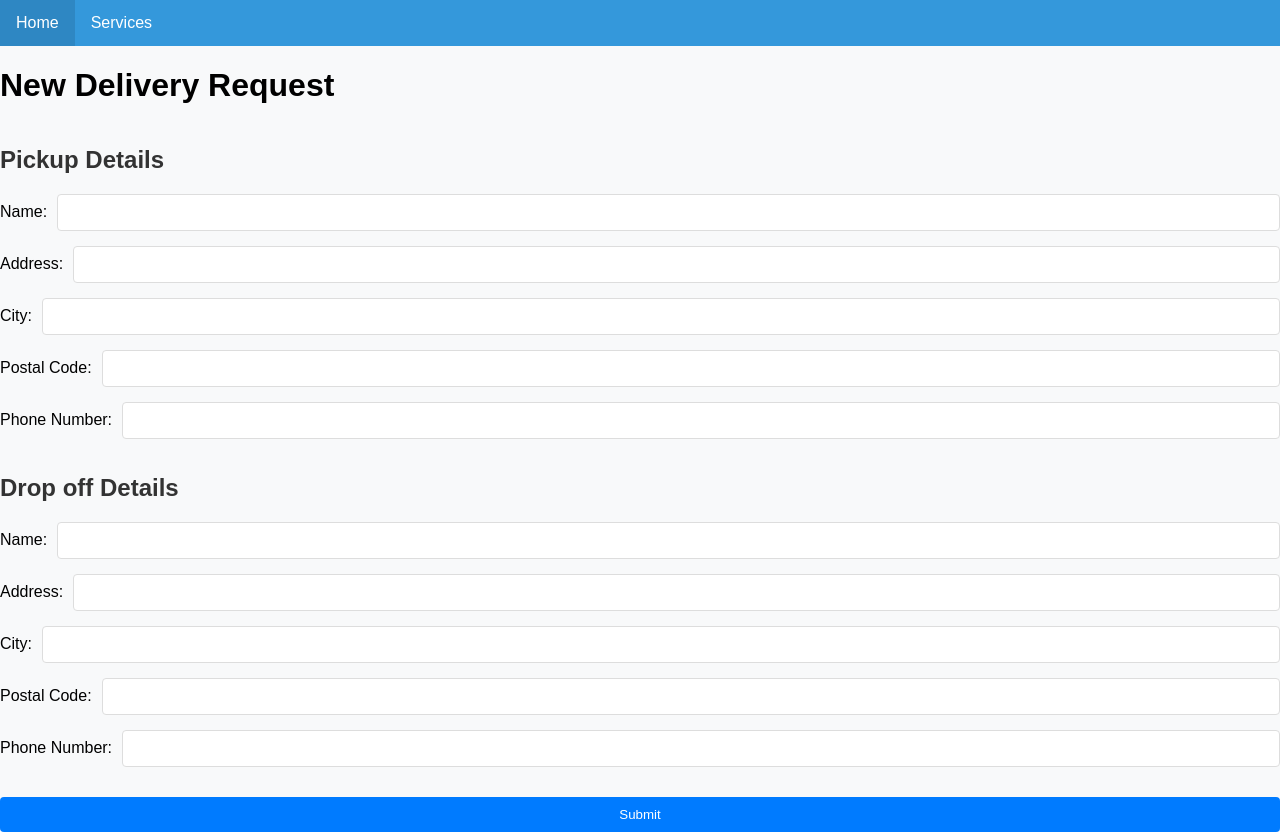
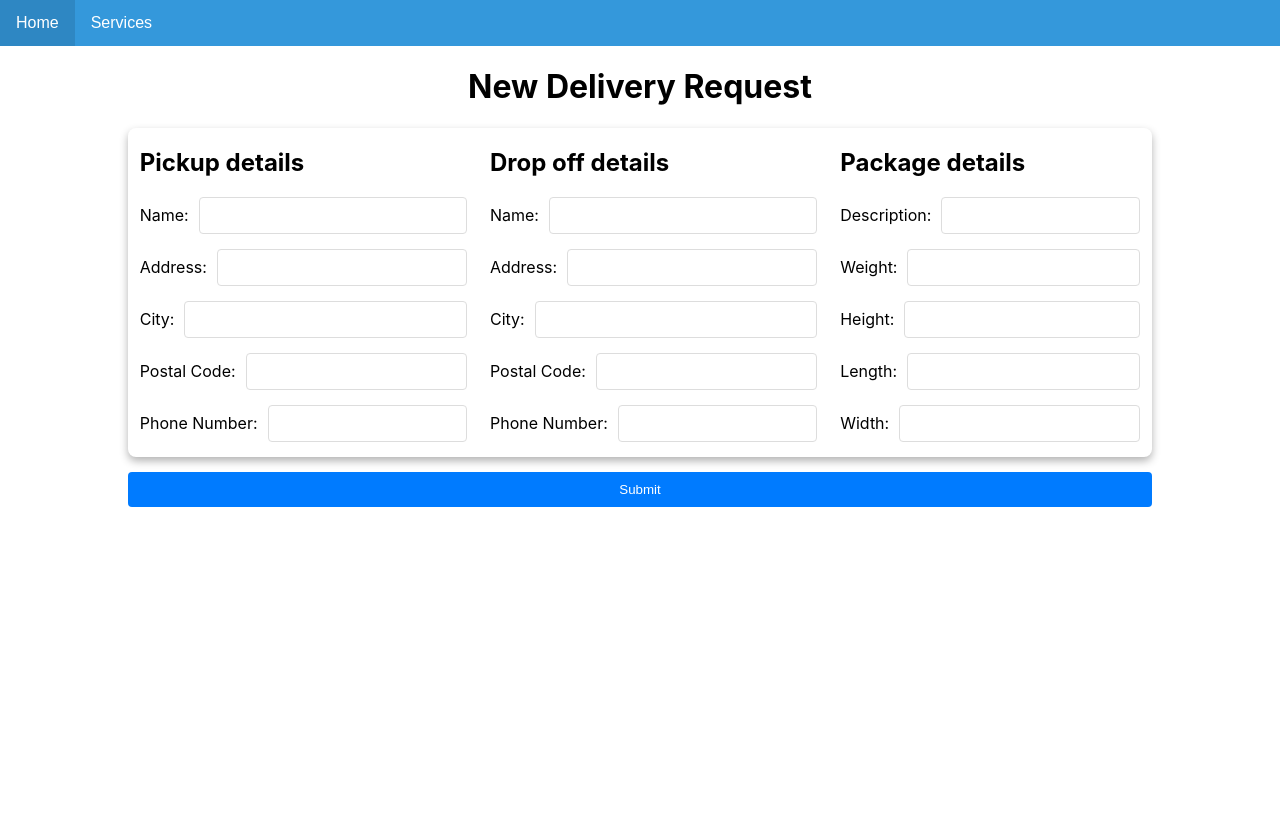
Before and after one commit to arcvelit/SADPS, a React (Create React App) app in the folder sadps-app/: page /make-delivery-request in a window 1280 px wide. After the commit the page ends 800 px from the top, so only its background shows below. Built offline with nearby package versions, Linux system fonts and the light colour scheme.

Commit message:
Added package details and style

```diff
--- a/sadps-app/src/components/Deliveries/Customer/MakeDeliveryRequest.js
+++ b/sadps-app/src/components/Deliveries/Customer/MakeDeliveryRequest.js
@@ -12,6 +12,14 @@ function MakeDeliveryRequest()
     postalCode: '',
     phoneNumber: '',
  });
+
+ const [packageDetails, setPackageDetails] = useState({
+  description: '',
+  weight: '',
+  height: '',
+  length: '',
+  width: '',
+});
 
  const [dropoff, setDropoff] = useState({
     name: '',
@@ -34,10 +42,12 @@ function MakeDeliveryRequest()
  };
 
  return (
-    <div>
+    <div className='del-req-container'>
       <h1>New Delivery Request</h1>
       <form onSubmit={handleSubmit}>
-        <h2>Pickup Details</h2>
+        <div className='delivery-request-boxes'>
+        <div className='pickup-form'>
+        <h2>Pickup details</h2>
         <label>
           Name:
           <input
@@ -83,7 +93,9 @@ function MakeDeliveryRequest()
             onChange={e => handleChange(e, setPickup)}
           />
         </label>
-        <h2>Drop off Details</h2>
+        </div>
+        <div className='dropoff-form'>
+        <h2>Drop off details</h2>
         <label>
           Name:
           <input
@@ -129,6 +141,56 @@ function MakeDeliveryRequest()
             onChange={e => handleChange(e, setDropoff)}
           />
         </label>
+        </div>
+        <div className='package-details-form'>
+        <h2>Package details</h2>
+        <label>
+          Description:
+          <input
+            type="text"
+            name="description"
+            value={packageDetails.description}
+            onChange={e => handleChange(e, setPackageDetails)}
+          />
+        </label>
+        <label>
+          Weight:
+          <input
+            type="text"
+            name="weight"
+            value={packageDetails.weight}
+            onChange={e => handleChange(e, setPackageDetails)}
+          />
+        </label>
+        <label>
+          Height:
+          <input
+            type="text"
+            name="height"
+            value={packageDetails.height}
+            onChange={e => handleChange(e, setPackageDetails)}
+          />
+        </label>
+        <label>
+          Length:
+          <input
+            type="text"
+            name="length"
+            value={packageDetails.length}
+            onChange={e => handleChange(e, packageDetails)}
+          />
+        </label>
+        <label>
+          Width:
+          <input
+            type="text"
+            name="width"
+            value={packageDetails.width}
+            onChange={e => handleChange(e, packageDetails)}
+          />
+        </label>
+        </div>
+        </div>
         <button type="submit">Submit</button>
       </form>
     </div>
--- a/sadps-app/src/components/Deliveries/Customer/Style/MakeDelivery.css
+++ b/sadps-app/src/components/Deliveries/Customer/Style/MakeDelivery.css
@@ -1,36 +1,61 @@
-body {
-    font-family: Arial, sans-serif;
-    background-color: #f8f9fa;
+.del-req-container {
+    margin: 0;
+    padding: 0;
+    display: flex;
+    flex-direction: column;
+    align-items: center;
    }
 
-   .container {
-    max-width: 600px;
-    margin: 50px auto;
-    padding: 20px;
-    background-color: #ffffff;
-    box-shadow: 0 2px 5px rgba(0, 0, 0, 0.1);
-    border-radius: 8px;
+   .del-req-container form {
+    width: 80%;
    }
 
-   h2 {
+   .delivery-request-boxes {
+    display: flex;
+    flex-wrap: wrap; /* Allow items to wrap to the next line if needed */
+    justify-content: space-between;
+    align-items: flex-start; /* Align items to the start of the container */
+    box-shadow: 0 4px 8px rgba(0, 0, 0, 0.3);
+    border-radius: 8px;
+    width: 100%;
+  }
+
+  .pickup-form, .dropoff-form, .package-details-form {
+      margin-right: 10px;
+      margin-left: 10px;
+
+    }
+
+
+  /* Responsive styles using media query */
+  @media screen and (max-width: 600px) {
+    .pickup-form,
+    .dropoff-form,
+    .package-details-form {
+      width: 100%; /* Each form takes full width on smaller screens */
+    }
+  }
+
+
+   .pickup-form, .dropoff-form, .package-details-form
+   {
+    margin: auto;
+   }
+
+
+   .del-req-container h2 {
     font-size: 24px;
-    color: #333;
     margin-bottom: 20px;
    }
 
-   form {
-    display: flex;
-    flex-direction: column;
-   }
-
-   label {
+   .del-req-container label {
     display: flex;
     flex-direction: row;
     align-items: center;
     margin-bottom: 15px;
    }
 
-   input[type="text"] {
+   .del-req-container input[type="text"] {
     flex: 1;
     padding: 10px;
     margin-left: 10px;
@@ -40,11 +65,11 @@ body {
     transition: border-color 0.3s;
    }
 
-   input[type="text"]:focus {
+   .del-req-container input[type="text"]:focus {
     border-color: #007bff;
    }
 
-   button[type="submit"] {
+   .del-req-container button[type="submit"] {
     width: 100%;
     padding: 10px;
     background-color: #007bff;
@@ -56,6 +81,6 @@ body {
     margin-top: 15px;
    }
 
-   button[type="submit"]:hover {
+   .del-req-container button[type="submit"]:hover {
     background-color: #0056b3;
    }
```
